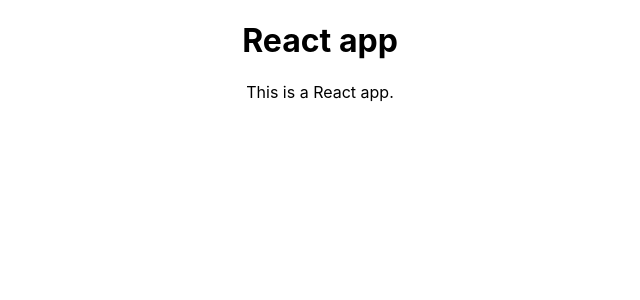
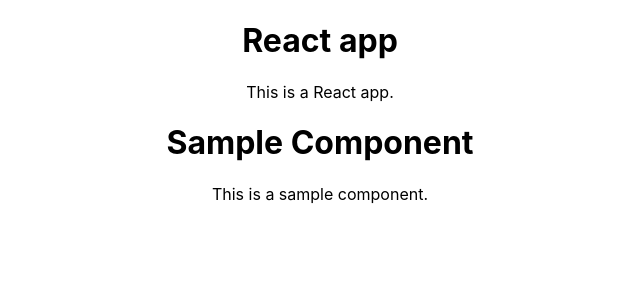
Before and after one commit to vamandeshmukh/cg-react-app-3aug-2021, a React (Create React App) app: page / in a window 1280 px wide. Shown: the top 300 px of the page, without its empty margins (320-960 px from the left). Built offline with nearby package versions, Linux system fonts and the light colour scheme.

Commit message:
Commit
Commit

```diff
--- a/src/App.js
+++ b/src/App.js
@@ -1,14 +1,17 @@
 import React from 'react';
 import './App.css';
+import Sample from './Sample';
 
 const App = () => {
   return (
     <div className="App">
       <h1>React app</h1>
       <p>This is a React app.</p>
+      <Sample />
     </div>
   );
 }
+
 export default App;
 
 // import logo from './logo.svg';
--- /dev/null
+++ b/src/Sample.js
@@ -0,0 +1,13 @@
+import React from 'react';
+import './App.css';
+
+const Sample = () => {
+    return (
+        <div className="App">
+            <h1>Sample Component</h1>
+            <p>This is a sample component.</p>
+        </div>
+    );
+}
+
+export default Sample;
--- a/src/index.js
+++ b/src/index.js
@@ -2,6 +2,7 @@
 import ReactDOM from 'react-dom';
 import './index.css';
 import App from './App';
+
 import reportWebVitals from './reportWebVitals';
 
 ReactDOM.render(<App />, document.getElementById('root'));
```
